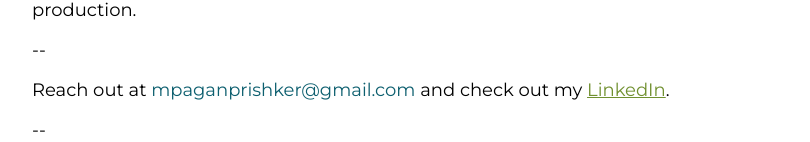
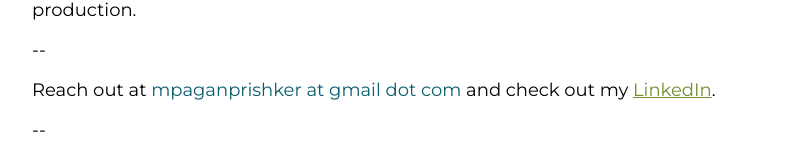
Before and after one commit to montse-p/portfolio, a plain HTML site: page index.html in a window 1280 px wide. Shown: the part 658-800 px from the top of the page, without its empty margins (232-1042 px from the left). Drawn offline with Linux system fonts and the light colour scheme; a web font is replaced by a local one.

Commit message:
Update index.html

```diff
--- a/index.html
+++ b/index.html
@@ -19,7 +19,7 @@
     I love narrative non-fiction, data storytelling, and creative multimedia photo/video production.
     </p>
     <p>--</p>
-    <p>Reach out at <span class="color-word">mpaganprishker@gmail.com</span> and check out my <a href="http://linkedin.com/in/montserrat-pagan-a85848239" target="_blank" class="external-link interactive"> LinkedIn</a>.</p>
+    <p>Reach out at <span class="color-word">mpaganprishker at gmail dot com</span> and check out my <a href="http://linkedin.com/in/montserrat-pagan-a85848239" target="_blank" class="external-link interactive"> LinkedIn</a>.</p>
     <p>--</p>
     <p>  I handcoded this website using HTML/CSS, see select work below:</p>
     <p>--</p>
```
